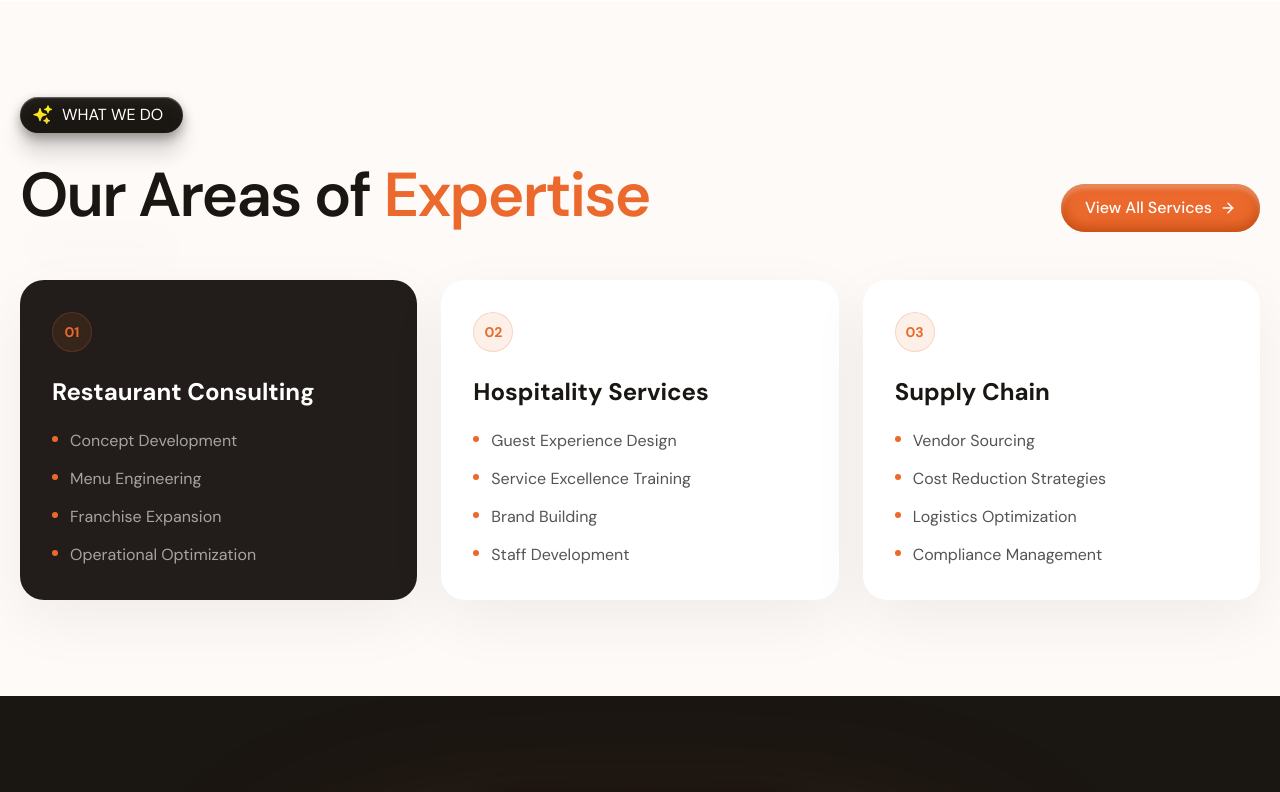
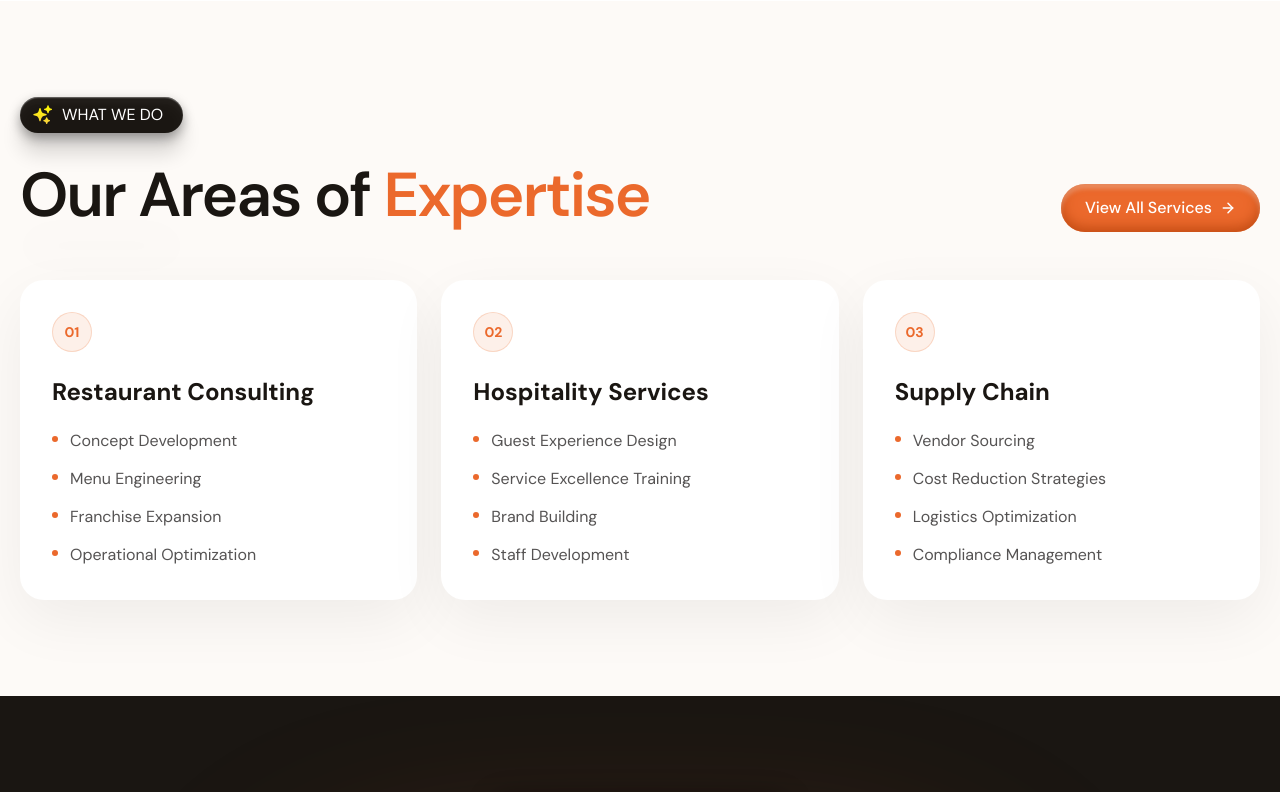
Before and after one commit to alwahid786/pro-rcs, a Next.js app: page /about in a window 1280 px wide. Shown: the part 4001-4793 px from the top of the page. Built offline with nearby package versions, Linux system fonts and the light colour scheme.

Commit message:
about section complete

```diff
--- a/components/about/AboutCoreValuesSection.tsx
+++ b/components/about/AboutCoreValuesSection.tsx
@@ -6,7 +6,6 @@ import Passion from "@/assets/icons/about/Passion";
 import ResultsDriven from "@/assets/icons/about/ResultsDriven";
 import type { CoreValueItem, CoreValuesSectionContent } from "@/components/content/types";
 import HeadingBlock from "@/components/ui/HeadingBlock";
-import { cn } from "@/lib/utils";
 import type { ComponentType } from "react";
 
 type AboutCoreValuesSectionProps = Omit<CoreValuesSectionContent, "type">;
@@ -20,15 +19,22 @@ const coreValueIconMap: Record<string, ComponentType> = {
   "Continuous Learning": ContinuousLearning,
 };
 
-const CoreValueCard = ({ title, description, featured }: CoreValueItem & { featured?: boolean }) => {
+const CoreValueCard = ({ title, description }: CoreValueItem) => {
   const Icon = coreValueIconMap[title];
 
   return (
-    <article className={cn("flex flex-col gap-4 rounded-2xl border border-[#ece7e1] p-6 sm:p-8", featured ? "bg-[#FFF8F4]" : "bg-white")}>
-      {Icon && <Icon />}
+    <article className="group relative flex flex-col gap-4 overflow-hidden rounded-2xl border border-[#ece7e1] bg-white p-6 shadow-[0_12px_32px_rgba(0,0,0,0.04)] transition-all duration-300 hover:-translate-y-2 hover:border-transparent hover:bg-[#221d1a] hover:shadow-[0_24px_48px_rgba(0,0,0,0.14)] sm:p-8">
+      <div
+        className="absolute -top-5 -right-5 z-1 h-40 w-40 rounded-full bg-primary/50 opacity-0 blur-2xl transition-opacity duration-300 group-hover:opacity-100"
+        aria-hidden
+      />
 
-      <h3 className="font-sans text-lg font-bold text-text sm:text-xl">{title}</h3>
-      <p className="font-sans text-base leading-relaxed text-text-secondary">{description}</p>
+      <div className="relative z-10 flex flex-col gap-4">
+        {Icon && <Icon />}
+
+        <h3 className="font-sans text-lg font-bold text-text transition-colors duration-300 group-hover:text-white sm:text-xl">{title}</h3>
+        <p className="font-sans text-base leading-relaxed text-text-secondary transition-colors duration-300 group-hover:text-white/60">{description}</p>
+      </div>
     </article>
   );
 };
@@ -43,8 +49,8 @@ const AboutCoreValuesSection = ({ badge, heading, description, items }: AboutCor
         </div>
 
         <div className="grid w-full grid-cols-1 gap-4 sm:grid-cols-2 lg:grid-cols-3 lg:gap-5">
-          {items.map((item, index) => (
-            <CoreValueCard key={item.title} {...item} featured={index === 0} />
+          {items.map((item) => (
+            <CoreValueCard key={item.title} {...item} />
           ))}
         </div>
       </div>
--- a/components/about/AboutExpertiseAreasSection.tsx
+++ b/components/about/AboutExpertiseAreasSection.tsx
@@ -1,33 +1,27 @@
 import ArrowRightIcon from "@/assets/icons/ArrowRightIcon";
 import type { ExpertiseAreaCard, ExpertiseAreasSectionContent } from "@/components/content/types";
 import HeadingBlock from "@/components/ui/HeadingBlock";
-import { cn } from "@/lib/utils";
 import Link from "next/link";
 
 type AboutExpertiseAreasSectionProps = Omit<ExpertiseAreasSectionContent, "type">;
 
-const ExpertiseCard = ({ number, title, items, variant }: ExpertiseAreaCard) => {
-  const isDark = variant === "dark";
+const ExpertiseCard = ({ number, title, items }: Omit<ExpertiseAreaCard, "variant">) => {
+  return (
+    <article className="group relative flex flex-col gap-6 overflow-hidden rounded-3xl bg-white p-6 shadow-[0_20px_60px_rgba(0,0,0,0.06)] transition-colors duration-300 hover:bg-[#221d1a] sm:p-8">
+      <div className="absolute -top-5 -right-5 z-1 h-40 w-40 rounded-full bg-primary/50 opacity-0 blur-2xl transition-opacity duration-300 group-hover:opacity-100" aria-hidden />
 
-  return (
-    <article
-      className={cn(
-        "flex flex-col gap-6 rounded-3xl p-6 shadow-[0_20px_60px_rgba(0,0,0,0.06)] sm:p-8",
-        isDark ? "bg-[#221d1a]" : "bg-white",
-      )}
-    >
-      <span className="inline-flex size-10 items-center justify-center rounded-full border border-primary/20 bg-primary/10 font-sans text-sm font-bold text-primary">
+      <span className="relative z-10 inline-flex size-10 items-center justify-center rounded-full border border-primary/20 bg-primary/10 font-sans text-sm font-bold text-primary">
         {number}
       </span>
 
-      <div className="flex flex-col gap-5">
-        <h3 className={cn("font-sans text-xl font-bold sm:text-2xl", isDark ? "text-white" : "text-text")}>{title}</h3>
+      <div className="relative z-10 flex flex-col gap-5">
+        <h3 className="font-sans text-xl font-bold text-text transition-colors duration-300 group-hover:text-white sm:text-2xl">{title}</h3>
 
         <ul className="flex flex-col gap-3">
           {items.map((item) => (
             <li key={item} className="flex items-start gap-3">
               <span className="mt-2 size-1.5 shrink-0 rounded-full bg-primary" aria-hidden />
-              <span className={cn("font-sans text-base leading-relaxed", isDark ? "text-white/60" : "text-text-secondary")}>{item}</span>
+              <span className="font-sans text-base leading-relaxed text-text-secondary transition-colors duration-300 group-hover:text-white/60">{item}</span>
             </li>
           ))}
         </ul>
```
